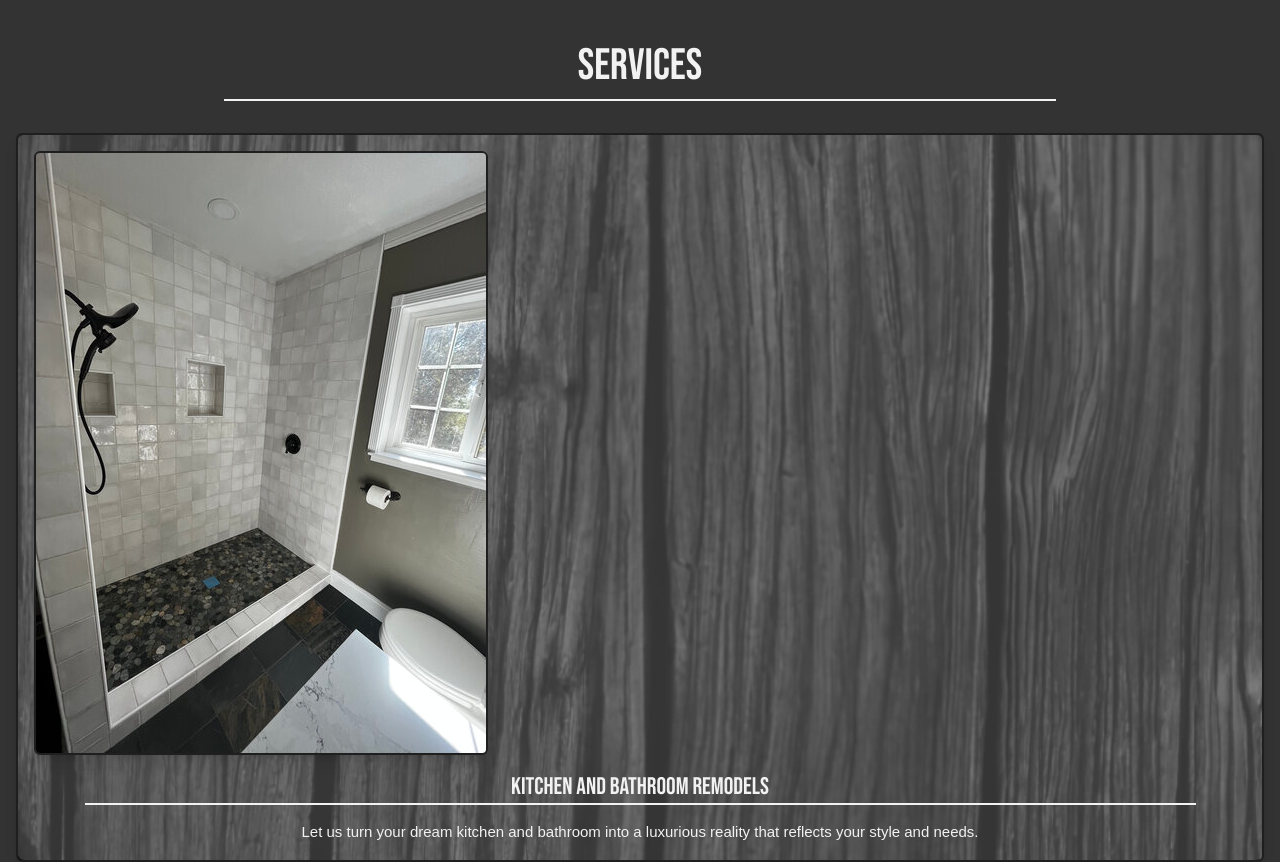
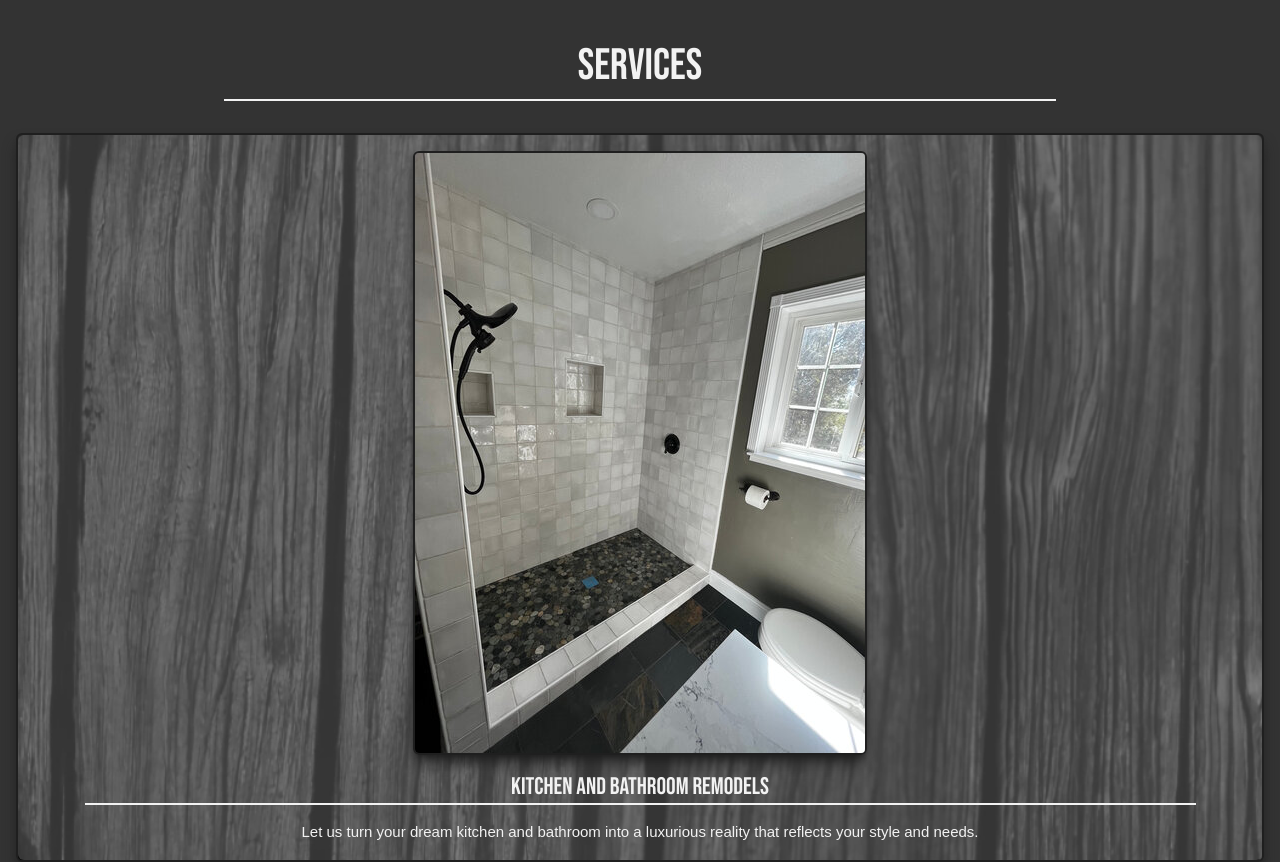
Before and after one commit to TravisAlstrand/schaut_construction, a React (Vite) app: page / in a window 1280 px wide. Shown: the part 1420-2282 px from the top of the page. Built offline with nearby package versions, Linux system fonts and the light colour scheme.

Commit message:
shadows adjusted, images horizontally centered

```diff
--- a/src/components/ReviewCard.tsx
+++ b/src/components/ReviewCard.tsx
@@ -8,7 +8,7 @@ export default function ReviewCard({
   reviewText,
 }: ReviewDataProps) {
   return (
-    <article className="border-grayDark-darker relative mb-4 rounded-md border-2 bg-woodTexture bg-cover p-4 shadow-lg">
+    <article className="relative mb-4 rounded-md border-2 border-grayDark-darker bg-woodTexture bg-cover p-4 shadow-lg shadow-grayDark-darker">
       <div className="absolute inset-0 z-20 rounded-md bg-grayLight opacity-50"></div>
       <div className="relative z-30 flex flex-col justify-between opacity-100">
         <p className="mb-6 font-standard text-[15px]">"{reviewText}"</p>
--- a/src/components/ServiceCard.tsx
+++ b/src/components/ServiceCard.tsx
@@ -12,13 +12,13 @@ export default function ServiceCard({
   serviceImgAlt,
 }: ServiceDataProps) {
   return (
-    <article className="relative mb-4 rounded-md border-2 border-grayDark-darker bg-woodTexture bg-cover p-4 shadow-lg">
+    <article className="relative mb-4 rounded-md border-2 border-grayDark-darker bg-woodTexture bg-cover p-4 shadow-lg shadow-grayDark-darker">
       <div className="absolute inset-0 z-20 rounded-md bg-grayLight opacity-50"></div>
       <div className="relative z-30 opacity-100">
         <img
           src={serviceImgUrl}
           alt={serviceImgAlt}
-          className="mb-4 rounded-md border-2 border-grayDark-darker shadow-lg"
+          className="mx-auto mb-4 rounded-md border-2 border-grayDark-darker shadow-lg shadow-grayDark-darker"
         />
         <div className="mx-auto mb-4 w-11/12 border-b-2 border-whiteLight">
           <h3 className="font-heading text-2xl">{serviceTitle}</h3>
--- a/src/components/page_sections/Gallery.tsx
+++ b/src/components/page_sections/Gallery.tsx
@@ -34,7 +34,7 @@ export default function Gallery() {
                 <img
                   src={image.imgUrl}
                   alt={image.imgAltText}
-                  className="rounded-md"
+                  className="mx-auto rounded-md"
                 />
               </CarouselItem>
             );
--- a/src/components/page_sections/Header.tsx
+++ b/src/components/page_sections/Header.tsx
@@ -9,7 +9,7 @@ export default function Header() {
 
   return (
     <>
-      <header className="sticky left-0 top-0 z-50 flex h-[97px] w-full items-center border-b-2 border-grayDark-darker bg-grayDark px-8 shadow-xl">
+      <header className="sticky left-0 top-0 z-50 flex h-[97px] w-full items-center border-b-2 border-grayDark-darker bg-grayDark px-8 shadow-lg shadow-grayDark-darker">
         {/* empty left container */}
         <div className="flex-1"></div>
         {/* center logo container */}
```
